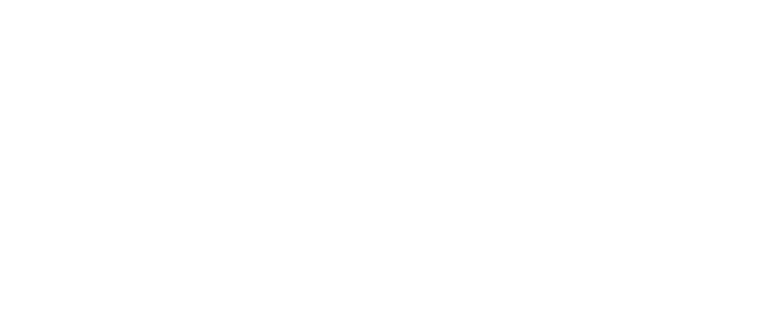
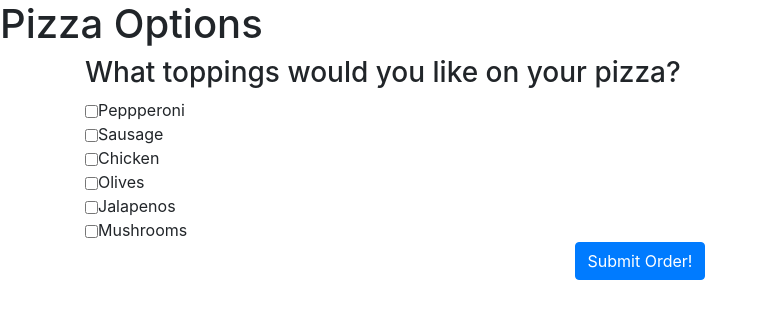
Before and after one commit to bclauson/Pizza-Parlor, a plain HTML site: page index.html in a window 1280 px wide. Shown: the whole page, without its empty margins (0-765 px from the left). Drawn offline with nearby package versions, Linux system fonts and the light colour scheme.

Commit message:
add html layout, check buttons and functionality to display pizza price based on buttons checked

```diff
--- a/css/styles.css
+++ b/css/styles.css
@@ -0,0 +1,9 @@
+input {
+  vertical-align: middle;
+  position: relative;
+}
+
+.buttonContainer {
+  justify-content: center;
+  display: flex;
+}
--- a/index.html
+++ b/index.html
@@ -8,3 +8,44 @@
     <title>Pizza Parlor</title>
     <title></title>
   </head>
+
+<body>
+  <div class="pizzaIntro">
+  <h1>Pizza Options</h1>
+  </div>
+
+  <div class="container">
+    <h3>What toppings would you like on your pizza?</h3>
+    <form id="toppings">
+      <input type="checkbox" value="pepperoni" name="toppings">Peppperoni</input>
+    </form>
+    <form id="toppings">
+      <input type="checkbox" value="sausage" name="toppings">Sausage</input>
+    </form>
+    <form id="toppings">
+      <input type="checkbox" value="chicken" name="toppings">Chicken</input>
+    </form>
+    <form id="toppings">
+      <input type="checkbox" value="olives" name="toppings">Olives</input>
+    </form>
+
+    <form id="toppings">
+      <input type="checkbox" value="jalapenos" name="toppings">Jalapenos</input>
+    </form>
+    <form id="toppings">
+      <input type="checkbox" value="mushrooms" name="toppings">Mushrooms</input>
+    </form>
+
+  </div>
+
+  <form id=submit>
+    <div class="buttonContainer">
+      <button type="submit" class="btn btn-primary">Submit Order!</button>
+    </div>
+  </form>
+
+  <div class="result">
+
+  </div>
+</body>
+</html>
--- a/js/scripts.js
+++ b/js/scripts.js
@@ -24,16 +24,30 @@ Pizza.prototype.toppingGenerate = function() {
 Pizza.prototype.checkPrice = function() {
   let pizzaToppings = this.toppings;
   let addPrice = 0;
-  console.log(this.toppings)
+
   this.toppingsList.forEach(function(element) {
-    console.log(this.toppings);
     if (pizzaToppings.includes(element.name)) {
-      console.log(element);
       addPrice += element.price;
     }
   });
-  return this.price += addPrice;
+  this.price += addPrice;
 }
 
 test = new Pizza(["pepperoni", "olives"]);
 test.toppingGenerate();
+
+$(document).ready(function(){
+  $("form#submit").submit(function(event){
+    event.preventDefault();
+    let toppingsSubmitted = [];
+    $.each($("input[name='toppings']:checked"), function(element) {
+      toppingsSubmitted.push($(this).val());
+    });
+    myPizza = new Pizza(toppingsSubmitted);
+    myPizza.toppingGenerate();
+    myPizza.checkPrice();
+
+    $(".result").html("Your total is $" + myPizza.price + " thank you!");
+  });
+
+});
```
